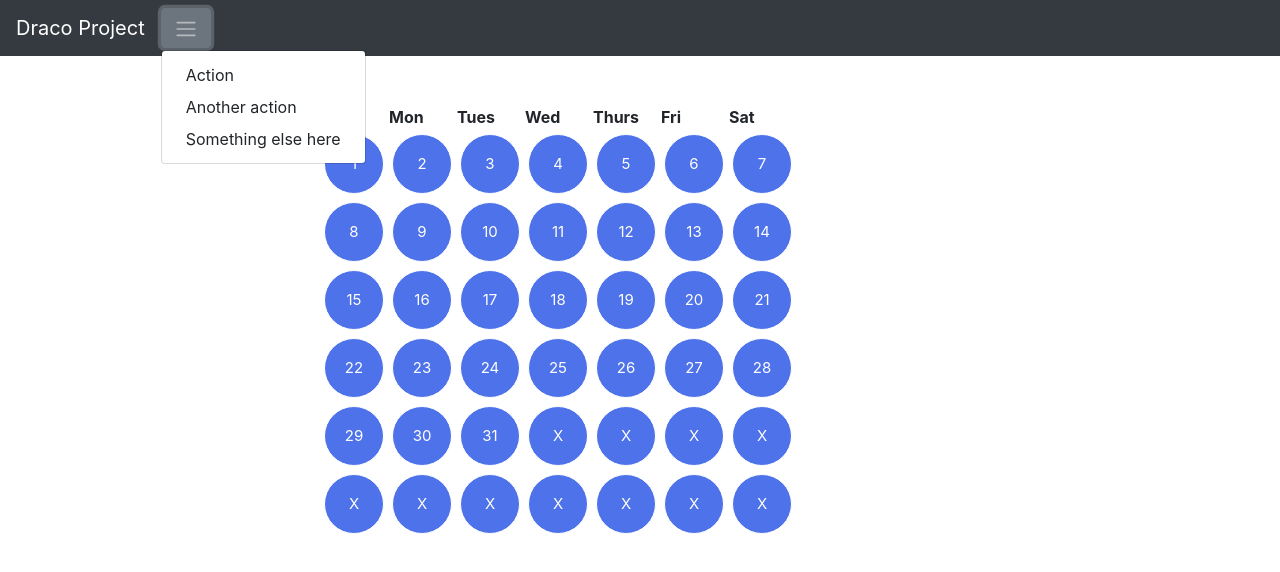
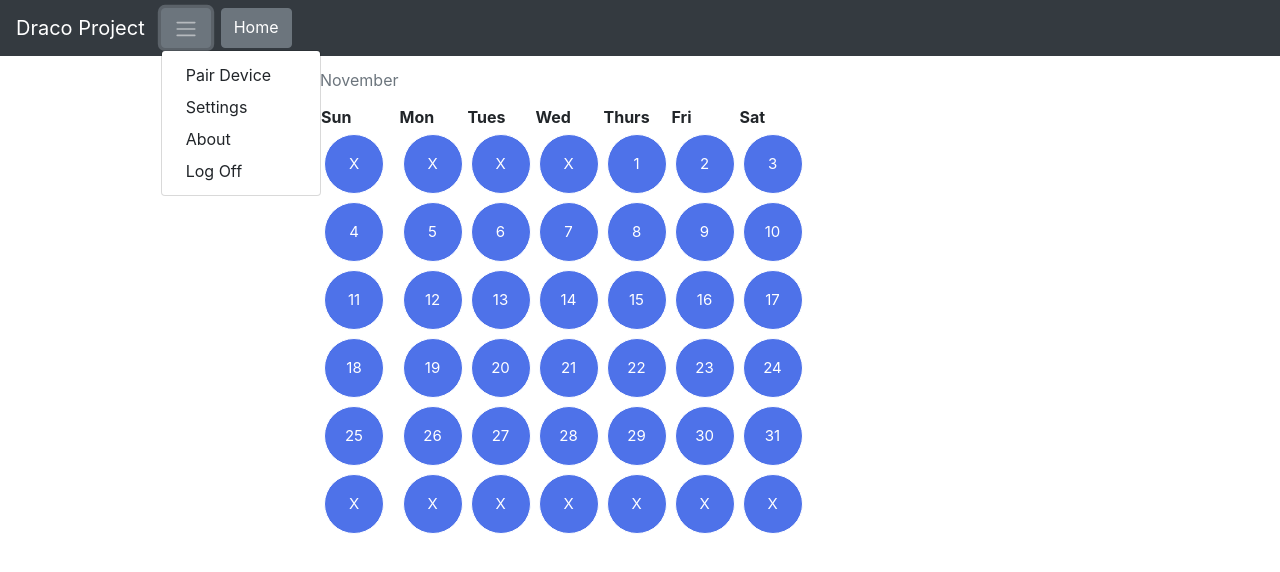
Before and after one commit to psigillito/Capstone-Project-Draco, a React app in the folder client/: page / in a window 1280 px wide. Both pictures are taken after a click on the button 185 px from the left and 28 px from the top of the page. Built offline with nearby package versions, Linux system fonts and the light colour scheme.

Commit message:
react router added

```diff
--- /dev/null
+++ b/client/src/Components/About.js
@@ -0,0 +1,13 @@
+import React, {Component} from 'react'
+
+class About extends Component{
+
+    render(){
+        return (
+            <h1>About Page</h1>
+        )
+    }
+
+}
+
+export default About
--- a/client/src/Components/Calendar.js
+++ b/client/src/Components/Calendar.js
@@ -8,16 +8,12 @@ const Months = ['January', 'Februaru', 'March', 'April', 'May',
                 'October', 'November', 'December'
                 ];
 
+var year = "2018"
+var month = "11";
 
+function getMonthWeeks( year, month){
 
-/*******BREAK INTO FUNCTION*******/
-
-//Calculating current month number of days
-//get number of days in month
     var d = new Date();
-
-var year = "2018";
-var month = d.getMonth()+1;
 
     var startWeekDay = new Date(year + "-" + month + "-01").getDay();
     var numberOfDays = new Date(year, month, 0).getDate();
@@ -49,8 +45,10 @@ for(let i = 0; i < 6; i++){
         weekArray.push(aWeek)
     }
 
-/**************/
+    return weekArray;
+}
 
+var weekArray = getMonthWeeks("2018", "11");
 
 
 class Calendar extends Component{
--- /dev/null
+++ b/client/src/Components/LogOff.js
@@ -0,0 +1,12 @@
+import React, {Component} from 'react'
+
+class LogOff extends Component {
+
+    render(){
+        return(
+            <h1>Log Off</h1>
+        )
+    }
+}
+
+export default LogOff
--- a/client/src/Components/Main.js
+++ b/client/src/Components/Main.js
@@ -3,18 +3,38 @@ import Day from './Day'
 import Calendar from './Calendar'
 import NavBar from './NavBar'
 import BootStrap from 'bootstrap'
+import {Route} from 'react-router-dom'
+import LogOff from './LogOff'
+import About from './About'
+import Settings from './Settings'
+import PairDevice from './PairDevice'
 
 
 class Main extends Component{
+    constructor(props) {
+        super(props);
+
+    }
 
     render(){
         return (
-            <div className="main-container">
-                <NavBar/>
-                <Calendar/>
+
+            <div>
+                <NavBar onNavigate = {this.navigate}/>
+                <Route exact path = "/" render={()=>(
+                    <section className="main-container">
+                        <Calendar/>
+                    </section>
+                )}/>
+
+                <Route path="/About" component={About}/>
+                <Route path="/LogOff" component={LogOff}/>
+                <Route path="/Settings" component={Settings}/>
+                <Route path="/PairDevice" component={PairDevice}/>
             </div>
         )
     }
+
 }
 
 export default Main
--- a/client/src/Components/NavBar.js
+++ b/client/src/Components/NavBar.js
@@ -1,10 +1,15 @@
 import React, {Component} from 'react'
 import bootstrap from 'bootstrap'
+import {Link} from 'react-router-dom'
+import Settings from './Settings'
+import About from './About'
+import LogOff from './LogOff'
+import PairDevice from './PairDevice'
 
 class NavBar extends Component {
     render(){
         return(
-            <nav className="navbar navbar-dark navbar-expand-md bg-dark">
+            <nav className="nav navbar navbar-dark navbar-expand-md bg-dark">
                 <a className="navbar-brand" href="#">Draco Project</a>
                 <div className="dropdown">
                     <button className="btn btn-secondary" type="button" id="dropdownMenuButton"
@@ -12,11 +17,15 @@ class NavBar extends Component {
                         <span className="navbar-toggler-icon"></span>
                     </button>
                     <div className="dropdown-menu" aria-labelledby="dropdownMenuButton">
-                        <a className="dropdown-item" href="#">Action</a>
-                        <a className="dropdown-item" href="#">Another action</a>
-                        <a className="dropdown-item" href="#">Something else here</a>
+                        <Link className="dropdown-item" to="/PairDevice">Pair Device</Link>
+                        <Link className="dropdown-item" to="/Settings">Settings</Link>
+                        <Link className="dropdown-item" to="/About">About</Link>
+                        <Link className="dropdown-item" to="/LogOff">Log Off</Link>
                     </div>
+
                 </div>
+                <Link className="btn btn-secondary home-btn" to="/">Home</Link>
+
             </nav>
         )
     }
--- /dev/null
+++ b/client/src/Components/PairDevice.js
@@ -0,0 +1,12 @@
+import React, {Component} from 'react'
+
+class PairDevice extends Component {
+
+    render(){
+        return(
+            <h1>Pair Device</h1>
+        )
+    }
+}
+
+export default PairDevice
--- /dev/null
+++ b/client/src/Components/Settings.js
@@ -0,0 +1,12 @@
+import React, {Component} from 'react'
+
+class Settings extends Component{
+
+    render(){
+        return (
+            <h1>Settings Page</h1>
+        )
+    }
+}
+
+export default Settings
--- a/client/src/css/styling.css
+++ b/client/src/css/styling.css
@@ -33,3 +33,9 @@ input[type="button"]{
     width:100%;
     margin:0px;
 }
+
+
+.home-btn{
+    margin-left:10px;
+    height:2.5em;
+}
--- a/client/src/index.js
+++ b/client/src/index.js
@@ -3,5 +3,5 @@ import ReactDOM from 'react-dom';
 import './css/styling.css'
 import Main from './Components/Main';
 import 'bootstrap/dist/css/bootstrap.min.css';
-
-ReactDOM.render(<Main/>, document.getElementById('root'));
+import {BrowserRouter} from 'react-router-dom'
+ReactDOM.render(<BrowserRouter><Main/></BrowserRouter>, document.getElementById('root'));
```
Lines whose indentation alone changed are shown as unchanged.
